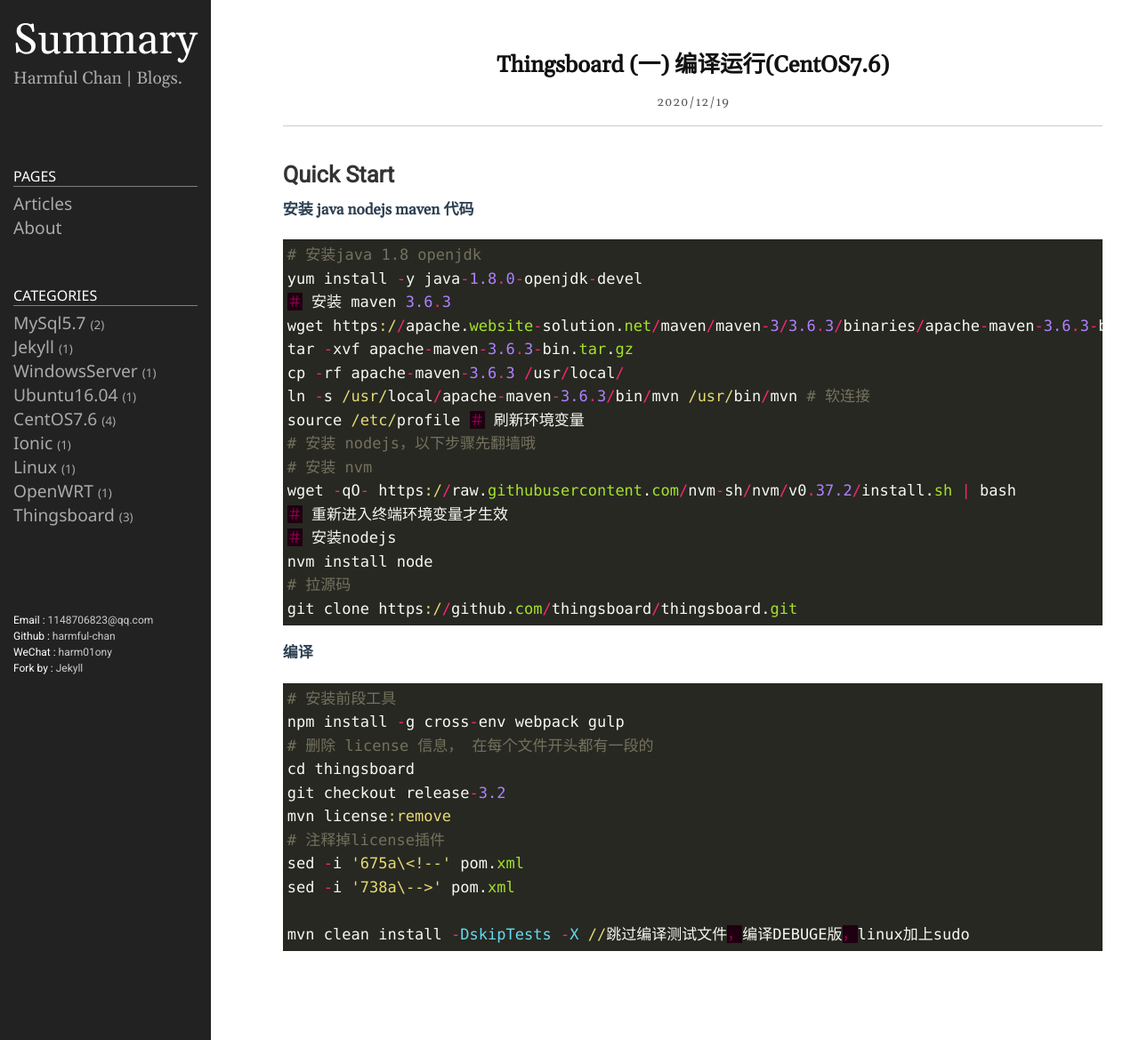
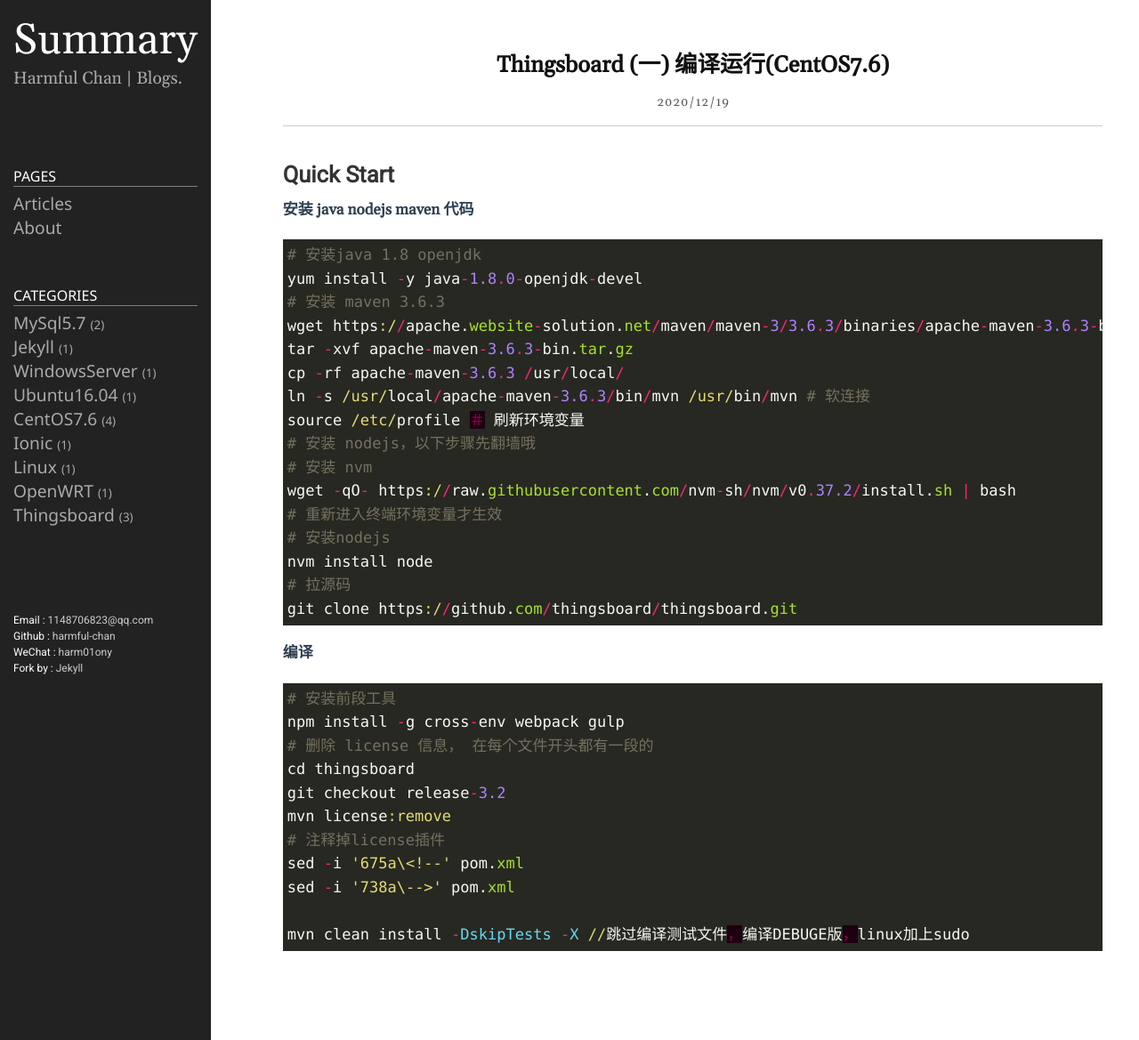
Before and after one commit to harmful-chan/pages, a Jekyll site: the page built from _posts/2020-12-19-Thingsboard-(一)-编译运行(CentOS7.6).md, in a window 1280 px wide. Shown: the whole page at 89% size. Built offline with Jekyll 4.4.1, drawn with Linux system fonts in a browser that asks for light colours.

Commit message:
small change.

````diff
--- a/_posts/2020-12-19-Thingsboard-(一)-编译运行(CentOS7.6).md
+++ b/_posts/2020-12-19-Thingsboard-(一)-编译运行(CentOS7.6).md
@@ -9,7 +9,7 @@
 ```ruby
 # 安装java 1.8 openjdk
 yum install -y java-1.8.0-openjdk-devel
-＃ 安装 maven 3.6.3
+# 安装 maven 3.6.3
 wget https://apache.website-solution.net/maven/maven-3/3.6.3/binaries/apache-maven-3.6.3-bin.tar.gz
 tar -xvf apache-maven-3.6.3-bin.tar.gz
 cp -rf apache-maven-3.6.3 /usr/local/
@@ -18,8 +18,8 @@
 # 安装 nodejs，以下步骤先翻墙哦
 # 安装 nvm
 wget -qO- https://raw.githubusercontent.com/nvm-sh/nvm/v0.37.2/install.sh | bash
-＃ 重新进入终端环境变量才生效
-＃ 安装nodejs
+# 重新进入终端环境变量才生效
+# 安装nodejs
 nvm install node
 # 拉源码
 git clone https://github.com/thingsboard/thingsboard.git
````
